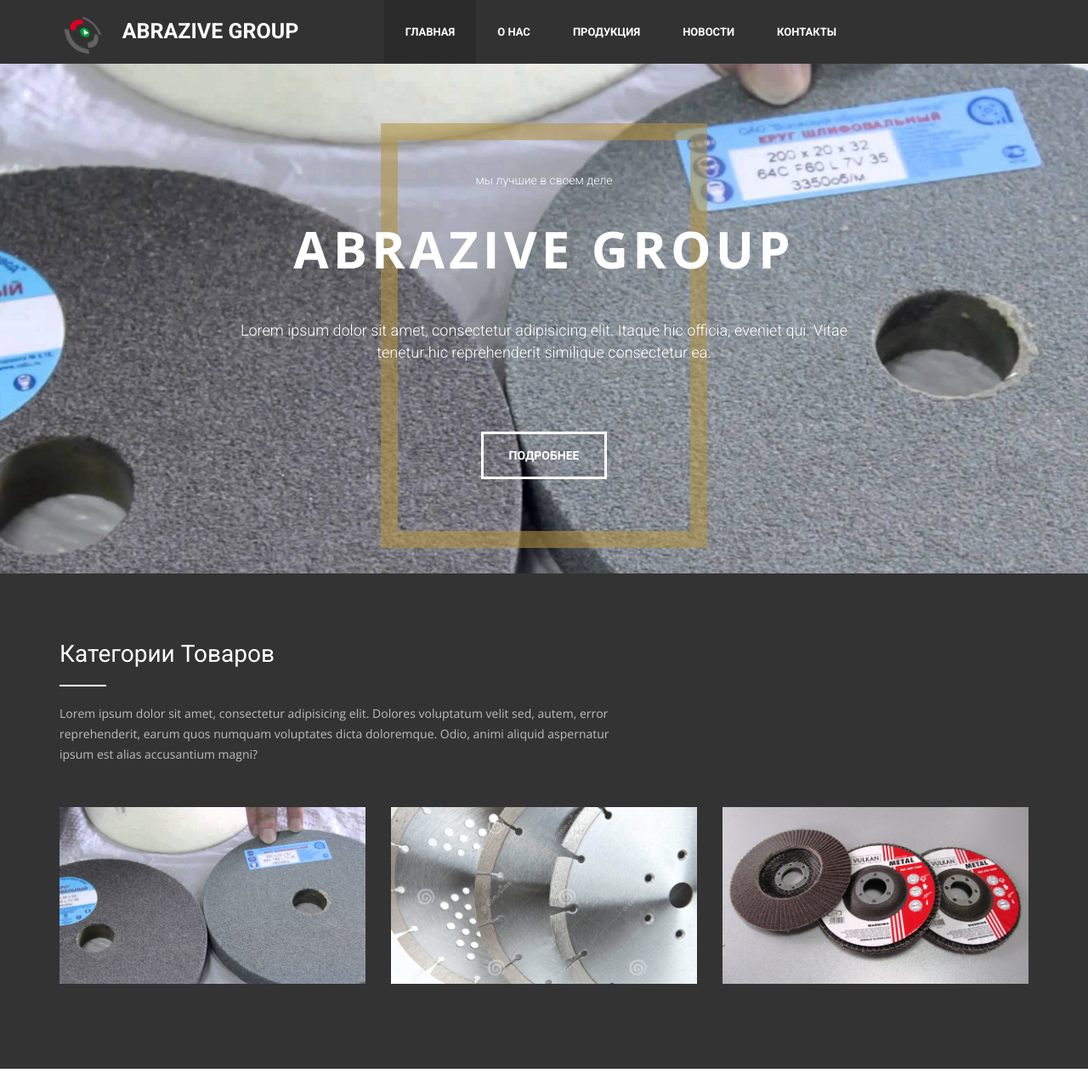
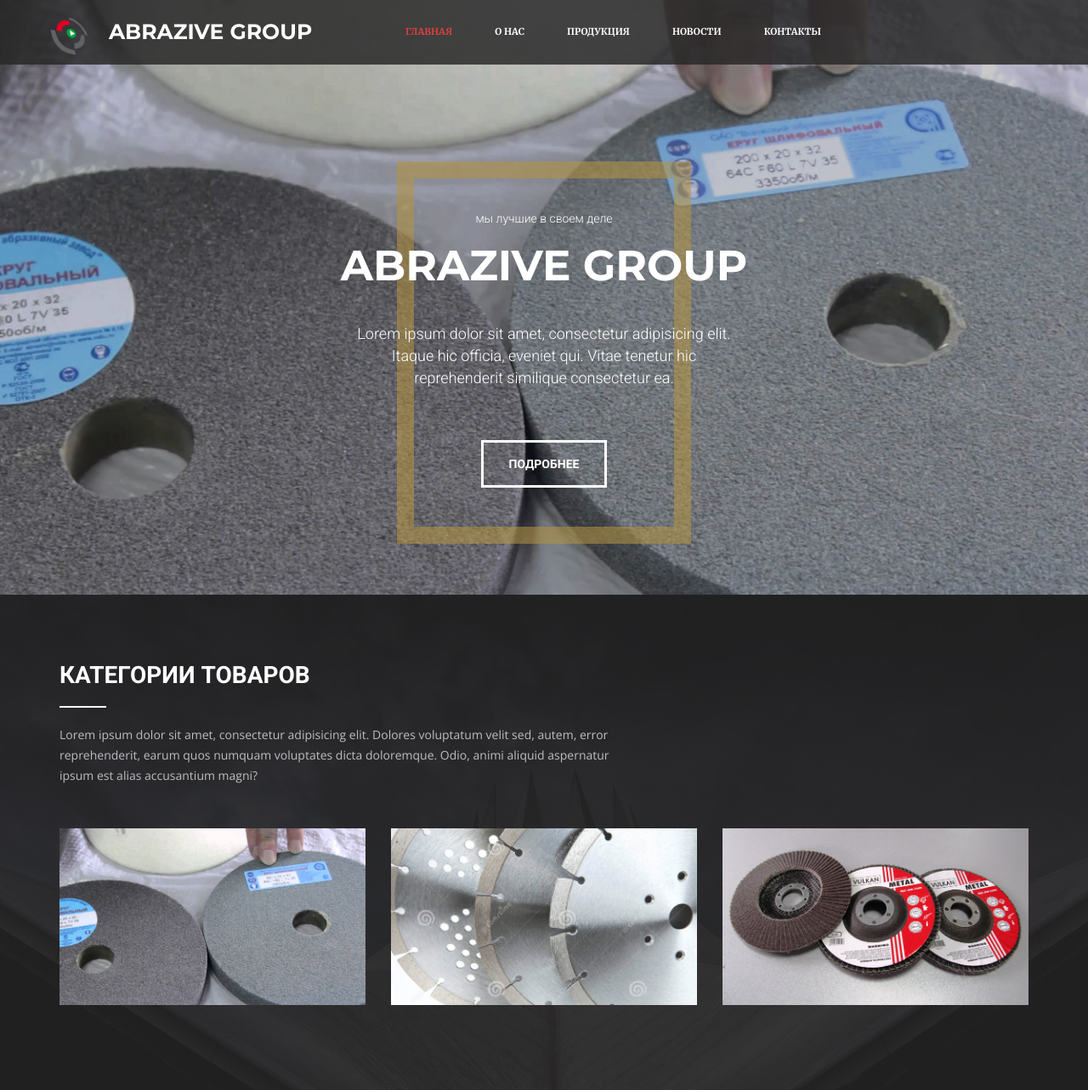
Before and after one commit to avadakkeddavra/abrazive, a plain HTML site: page index.html in a window 1280 px wide. Shown: the whole page at 85% size. Before the commit the page ends 1258 px from the top, so only its background shows below. Drawn offline with nearby package versions, Linux system fonts and the light colour scheme.

Commit message:
asd
add styles for slider and menu

```diff
--- a/css/style.less
+++ b/css/style.less
@@ -11,6 +11,8 @@
 @btn_color: #4b4b4b;
 @sans_font:'Open Sans', sans-serif;
 @roboto_font:'Roboto', sans-serif;
+@merri_font: 'Merriweather',serif;
+@raleway_font: 'Montserrat', sans-serif;
 body{
 
     font-family: 'Open Sans', sans-serif;
@@ -24,12 +26,14 @@ section{
     padding-bottom: 60px;
 }
 .h-section{
+	font-family: @roboto_font;
     font-size: 28px;
     font-weight: 400;
     padding: 30px 0px;
     padding-bottom: 0;
     margin-bottom: 0;
-    text-transform: capitalize;
+    text-transform: uppercase;
+	font-weight: bold;
     &:after{
         content: '';
         display: block;
@@ -47,32 +51,36 @@ section{
     font-weight: bold;
     position: relative;
     z-index: 2;
-
+    transition: 0.3s;
     padding: 15px 30px;
     position: relative;
 	&:before{
-        content: 'Подробнее';
+		content: '';
 		position: absolute;
+		width: 100%;
+		height: 100%;
+		display: block;
+		left: 0;
+		transition: 0.3s;
 		top: 0;
-        left: 0;
-        width: 0%;
-        height: 100%;
-        color:@btn_color;
-        display: block;
-        background-color: #fff;
-        font-weight: bold;
-        padding: 15px 30px;
-        opacity: 0;
-        transition: 0.3s all ease;
+	}
+	&:hover{
+		border-color: #e03f3f;
+		color: #e03f3f;
 	}
 	&:hover:before{
-        width: 100%;
-        opacity: 1;
+		box-shadow: 0px 0px 10px 30px #ffffff;
+		opacity: 0;
 	}
 }
 .menu-row{
     margin: 0;
-    background-color: rgba(40, 40, 40, 0.95);
+    background-color: rgba(40, 40, 40, 0.84);
+	position: fixed;
+	top: 0;
+	left: 0;
+	width: 100%;
+	z-index: 100;
     .logo{
         line-height: 70px;
         text-align: center;
@@ -84,6 +92,7 @@ section{
             font-size: 25px;
             display: inline-block;
             padding-left: 20px;
+			font-family: @raleway_font;
             font-weight: bold;
             color: #fff;
             line-height: 74px;
@@ -99,8 +108,8 @@ section{
                 margin: 0;
                 float: left;
                 transition: 0.3s;
-                  &.active{
-                        background-color: #2a2a2a;
+				&.active a{
+					color: #e03f3f;
 				}
                 a{
                     padding: 0px 20px;
@@ -108,9 +117,10 @@ section{
                     line-height: 75px;
                     text-transform: uppercase;
                     font-weight: bold;
-                    font-size: 13px;
+                    font-size: 11px;
                     text-decoration: none;
                     color: @link-strong;
+					font-family: @merri_font;
 
                 }
                &:hover{
@@ -123,9 +133,12 @@ section{
 header{
     #slider-main{
         overflow: hidden;
-        height: 600px;
+        height: 700px;
+		padding: 0 !important;
         figure{
-            height: 600px;
+            height: 700px;
+			padding: 0 !important;
+			margin: 0;
             background-size: cover;
             position: relative;
             .bg-overlay{
@@ -142,19 +155,19 @@ header{
                 width: 100%;
                 position: relative;
                 z-index: 3;
-                top: 20%;
+                top: 30%;
                 .pre-header{
                     color: #fff;
                     font-weight: lighter;
                     font-size: 14px;
+					margin-top: 40px;
                 }
                 h1{
-                    margin-top: 40px;
-                    font-family: @sans_font;
+                    margin-top: 20px;
                     text-transform: uppercase;
                     font-weight: bold;
-                    font-size: 60px;
-                    letter-spacing: 5px;
+                    font-size: 50px;
+					font-family: @raleway_font;
                     color: #fff;
                     margin-bottom: 0;
                     position: relative;
@@ -164,8 +177,10 @@ header{
                     color: #fff;
                     font-size: 18px;
                     font-weight: 300;
-                    padding: 50px 0px;
+                    width: 60%;
+					margin: 0 auto;
                     position: relative;
+					padding: 40px 0px;
                     z-index: 1;
                 }
                 .desc-container{
@@ -175,12 +190,12 @@ header{
                     &:after{
                         content: '';
                         position: absolute;
-                        width: 50%;
-                        height:500px;
-                        top: -50px;
+                        width: 45%;
+                        height:450px;
+                        top: -20px;
                         left: 50%;
                         z-index: 0;
-                        margin: 0px -25%;
+                        margin: 0px -22.5%;
                         border:20px solid rgba(180, 149, 67, 0.56);
                     }
                     .btn-template-main{
@@ -193,7 +208,20 @@ header{
     }
 }
 .categories{
-    background-color: #333;
+   background:url('../img/projects%20(1).jpg') center/cover;
+	position: relative;
+	.bg-overlay{
+		position: absolute;
+		width: 100%;
+		height: 100%;
+		left: 0;
+		top: 0;
+		background-color: rgba(36, 36, 36, 0.9);
+	}
+	.container{
+		position: relative;
+		z-index: 1;
+	}
     .h-section{
         color: #fff;
     }
--- a/index.html
+++ b/index.html
@@ -6,6 +6,7 @@
     <link rel="stylesheet" href="css/style.css">
     <link rel="stylesheet" href="https://cdnjs.cloudflare.com/ajax/libs/font-awesome/4.7.0/css/font-awesome.css">
     <link href="https://fonts.googleapis.com/css?family=Open+Sans:300,400,700|Roboto:300,400,700&amp;subset=cyrillic" rel="stylesheet">
+    <link href="https://fonts.googleapis.com/css?family=Merriweather:300,400,700,900|Montserrat:300,400,700&amp;subset=cyrillic" rel="stylesheet">
     <link rel="stylesheet" href="js/plugins/slick/slick-theme.css">
     <link rel="stylesheet" href="js/plugins/slick/slick.css">
 </head>
@@ -31,7 +32,8 @@
 
     <header>
         <div id="slider-main">
-            <figure style="background: url(img/slider1.jpg) center">
+            <figure style="background: url(img/slider1.jpg) center/cover">
+                 <div class="bg-overlay" style="background-color: rgba(47, 47, 47, 0.26)"></div>
                 <div class="desc">
            <div class="desc-container">
                                           <h4 class="pre-header">мы лучшие в своем деле</h4>
@@ -70,7 +72,7 @@
     </header>
 
     <section class="categories">
-
+        <div class="bg-overlay"></div>
         <div class="container">
             <h2 class="h-section">Категории товаров</h2>
             <p class="desc">Lorem ipsum dolor sit amet, consectetur adipisicing elit. Dolores voluptatum velit sed, autem, error reprehenderit, earum quos numquam voluptates dicta doloremque. Odio, animi aliquid aspernatur ipsum est alias accusantium magni?</p>
```
Also changed, not shown: css/style.css, img/projects (1).jpg (added). Lines whose indentation alone changed are shown as unchanged.
